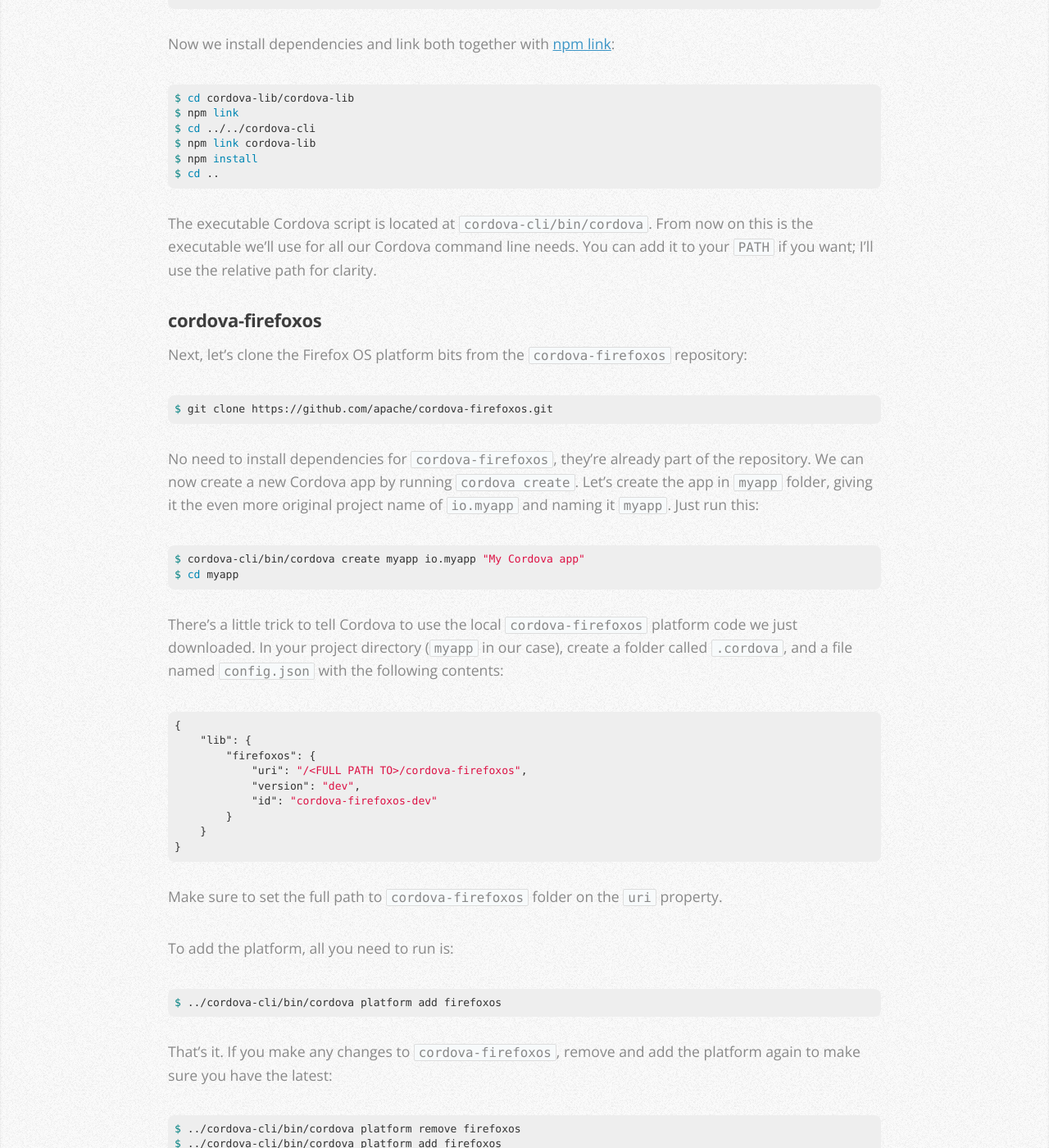
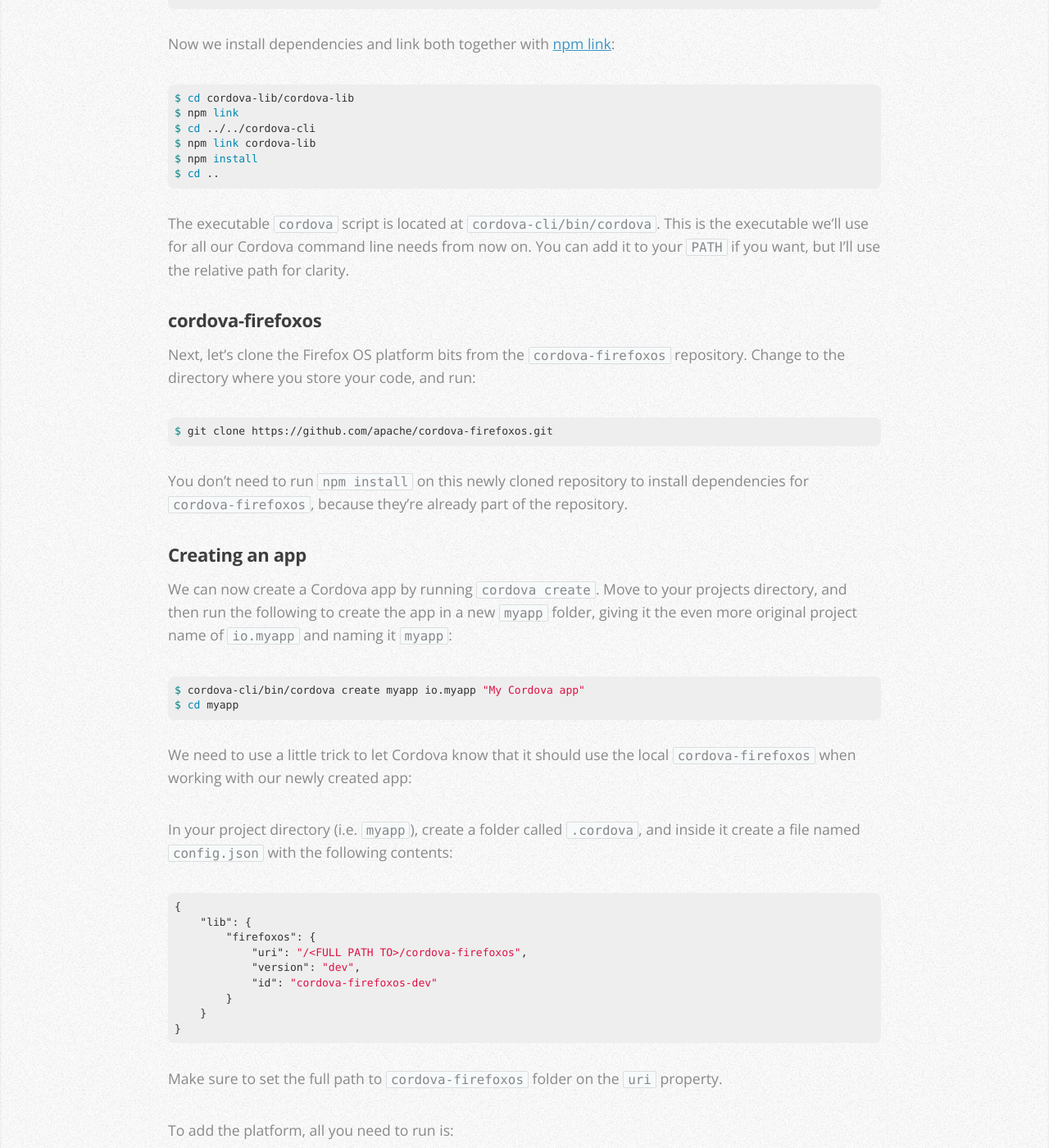
Before and after one commit to mozilla-cordova/mozilla-cordova.github.io, a Jekyll site: the page built from pages/01-getting-started.md, in a window 1280 px wide and 1400 px high, scrolled down 1685 px. Shown: the whole window at 82% size. Built offline with Jekyll 4.4.1, drawn with Linux system fonts in a browser that asks for light colours; some of the changed text lies outside the part shown.

Commit message:
more clarifications

```diff
--- a/pages/01-getting-started.md
+++ b/pages/01-getting-started.md
@@ -50,24 +50,31 @@
 $ cd ..
 {% endhighlight %}
 
-The executable Cordova script is located at `cordova-cli/bin/cordova`. From now on this is the executable we'll use for all our Cordova command line needs. You can add it to your `PATH` if you want; I'll use the relative path for clarity.
+The executable `cordova` script is located at `cordova-cli/bin/cordova`. This is the executable we'll use for all our Cordova command line needs from now on. You can add it to your `PATH` if you want, but I'll use the relative path for clarity.
 
 ### cordova-firefoxos
 
-Next, let's clone the Firefox OS platform bits from the `cordova-firefoxos` repository:
+Next, let's clone the Firefox OS platform bits from the `cordova-firefoxos` repository. Change to the directory where you store your code, and run:
 
 {% highlight bash %}
 $ git clone https://github.com/apache/cordova-firefoxos.git
 {% endhighlight %}
 
-No need to install dependencies for `cordova-firefoxos`, they're already part of the repository. We can now create a new Cordova app by running `cordova create`. Let's create the app in `myapp` folder, giving it the even more original project name of `io.myapp` and naming it `myapp`. Just run this:
+You don't need to run `npm install` on this newly cloned repository to install dependencies for `cordova-firefoxos`, because they're already part of the repository.
+
+### Creating an app
+
+We can now create a Cordova app by running `cordova create`. Move to your projects directory, and then run the following to create the app in a new `myapp` folder, giving it the even more original project name of `io.myapp` and naming it `myapp`:
 
 {% highlight bash %}
 $ cordova-cli/bin/cordova create myapp io.myapp "My Cordova app"
 $ cd myapp
 {% endhighlight %}
 
-There's a little trick to tell Cordova to use the local `cordova-firefoxos` platform code we just downloaded. In your project directory (`myapp` in our case), create a folder called `.cordova`, and a file named `config.json` with the following contents:
+We need to use a little trick to let Cordova know that it should use the local `cordova-firefoxos` when working with our newly created app:
+
+
+In your project directory (i.e. `myapp`), create a folder called `.cordova`, and inside it create a file named `config.json` with the following contents:
 
 {% highlight json %}
 {
@@ -112,6 +119,6 @@
 $ ../cordova-cli/bin/cordova plugin add ../cordova-plugin-contacts
 {% endhighlight %}
 
-To see changes you made to plugin code, you have to remove and then add the plugin again. To remove the plugin you need to use the plugin name, not the path. Running `../cordova-cli/bin/cordova plugin ls` will show you the names of installed plugins. For example, to remove the contacts plugin run `../cordova-cli/bin/cordova plugin remove org.apache.cordova.contacts`.
+To see the changes you made to plugin code, you have to remove and then add the plugin again. To remove the plugin you need to use the plugin name, not the path. Running `../cordova-cli/bin/cordova plugin ls` will show you the names of installed plugins. For example, to remove the contacts plugin run `../cordova-cli/bin/cordova plugin remove org.apache.cordova.contacts`.
 
 That's it, you are now running the latest and greatest versions of it all!
```
Also changed, not shown: other parts of pages/01-getting-started.md (+1 -1 lines).
